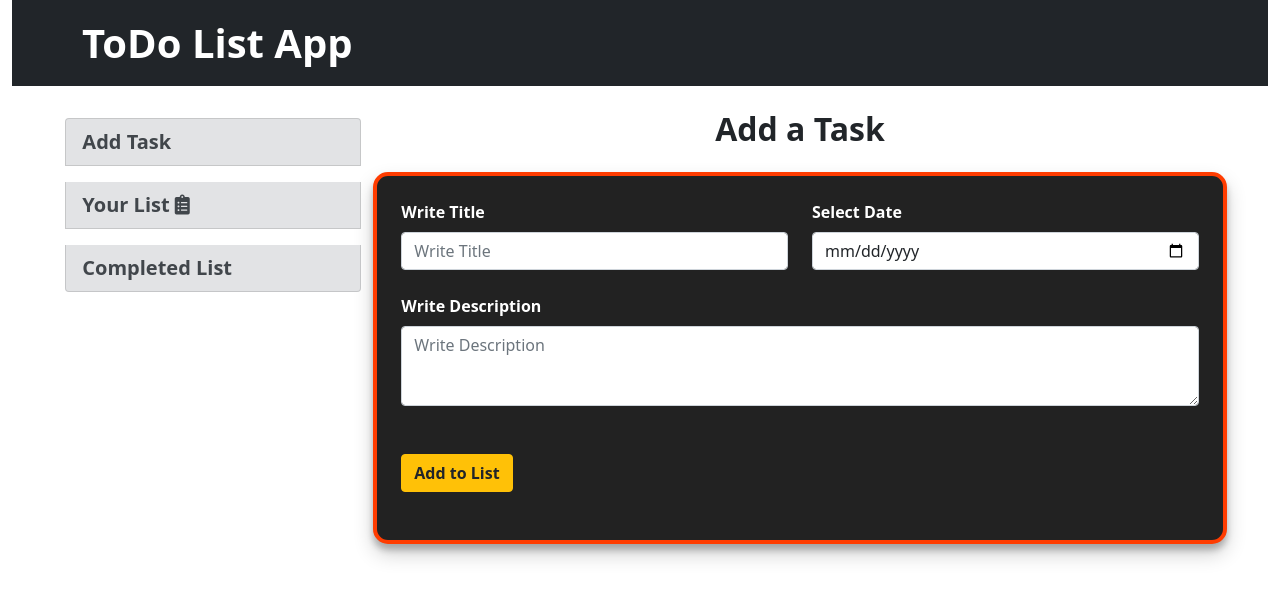
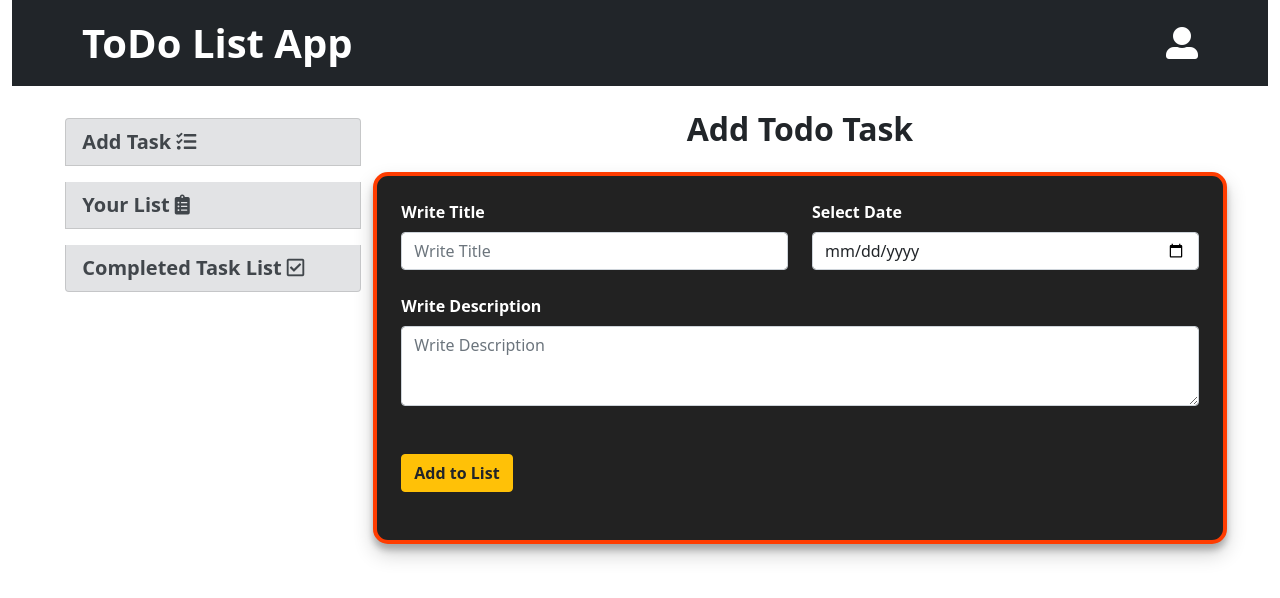
Before and after one commit to Aljoboyer/To-Do-List, a React (Create React App) app: page / in a window 1280 px wide. Shown: the top 598 px of the page. Built offline with nearby package versions, Linux system fonts and the light colour scheme.

Commit message:
all done

```diff
--- a/src/App.css
+++ b/src/App.css
@@ -15,3 +15,6 @@
 .far{
 cursor: pointer;
 }
+.fa-user-alt{
+    color: white;
+}
--- a/src/Pages/AddaTask/Addatask.js
+++ b/src/Pages/AddaTask/Addatask.js
@@ -40,8 +40,8 @@ const Addatask = () => {
 
     }
     return (
-        <Row className="justify-content-center all">
-        <h2 className="text-center my-4 fw-bold">Add a Task</h2>
+        <Row className="justify-content-center ">
+        <h2 className="text-center my-4 fw-bold">Add Todo Task</h2>
         <Form className="addtaskform p-4"  onSubmit={SubmitHandler}>
         <Row>
 
--- a/src/Pages/AllTodolist/Yourlist.js
+++ b/src/Pages/AllTodolist/Yourlist.js
@@ -118,16 +118,16 @@ const Yourlist = () => {
     })
   }
     return (
-       <Row className="justify-content-center g-2 ">
-     <h2 className="text-center my-4 fw-bold">Your Todo list</h2>
+       <Row className="justify-content-center g-3 p-4">
+       <h2 className="text-center my-4 fw-bold">Your Todo list</h2>
 
           {
                lists?.map(list =>
                 <Col key={list._id} lg={4} md={6} sm={12}>
                <Card  className="taskcolam" border="dark" style={{ width: '18rem' }}>
-               <Card.Header className="d-flex justify-content-between"> <h4><i  onClick={() => updatehandler(list._id)} className="far fa-edit"></i></h4> <h4><i onClick={() => DeleteHandler(list._id)} className="far fa-calendar-times"></i></h4> </Card.Header>
+               <Card.Header className="d-flex justify-content-between"> {list.isDone === 'done' ? '' : <h4><i  onClick={() => updatehandler(list._id)} className="far fa-edit"></i></h4>} <h4><i onClick={() => DeleteHandler(list._id)} className="far fa-calendar-times"></i></h4> </Card.Header>
                <Card.Body>
-                 <h6> {mark ? <i className="far fa-check-circle fa-2x az me-2"></i> : <i onClick={() => CompleteHandler(list)}  class="far fa-check-circle fa-2x me-2"></i>} Mark As Done</h6>
+                {list.isDone === 'done' ? <h6> <i className="far fa-check-circle fa-2x az me-2"></i>Task Completed</h6> :  <h6>  <i onClick={() => CompleteHandler(list)}  class="far fa-check-circle fa-2x me-2"></i> Mark As Done</h6> }
                  <Card.Title className="d-flex">{list.title}</Card.Title>
                  <Card.Text>
                    <p className="fw-bold text-primary">{list.taskdate}</p>
--- a/src/Pages/Completelist/Completelist.js
+++ b/src/Pages/Completelist/Completelist.js
@@ -73,7 +73,8 @@ const Completelist = () => {
                   <Card className='taskcolam' border="dark" style={{ width: '18rem' }}>
                   <Card.Header className="d-flex justify-content-between">  <h4><i onClick={() => DeleteHandler(list._id)}  className="far fa-calendar-times"></i></h4> </Card.Header>
                   <Card.Body>
-                    <Card.Title className="d-flex"><i className="far fa-check-circle fa-2x az me-2"></i>{list.title}</Card.Title>
+                  <h6> <i className="far fa-check-circle fa-2x az me-2"></i>Task Completed</h6>
+                    <Card.Title className="d-flex">{list.title}</Card.Title>
                     <Card.Text>
                       {list.description}
                     </Card.Text>
--- a/src/Pages/Home/Homesidebar/Homesidebar.js
+++ b/src/Pages/Home/Homesidebar/Homesidebar.js
@@ -5,9 +5,9 @@ import { Link} from 'react-router-dom';
 const Homesidebar = () => {
     return (
     <ListGroup className="mt-4 all">
-        <ListGroup.Item action variant="secondary" className="sidetxt fw-bold fs-5 my-2" as={Link} to="/">Add Task</ListGroup.Item>
-        <ListGroup.Item className="sidetxt fw-bold fs-5 my-2" as={Link} to="/yourlist" action variant="secondary">Your List <i className="fas fa-clipboard-list"></i></ListGroup.Item>
-        <ListGroup.Item className="sidetxt fw-bold fs-5 my-2" as={Link} to="/completelist" action variant="secondary">Completed List</ListGroup.Item>
+        <ListGroup.Item action variant="secondary" className="sidetxt fw-bold fs-5 my-2" as={Link} to="/">Add Task <i className="fas fa-tasks"></i></ListGroup.Item>
+        <ListGroup.Item className="sidetxt fw-bold fs-5 my-2" as={Link} to="/yourlist" action variant="secondary">Your List <i className="fas fa-clipboard-list "></i></ListGroup.Item>
+        <ListGroup.Item className="sidetxt fw-bold fs-5 my-2" as={Link} to="/completelist" action variant="secondary">Completed Task List <i className="far fa-check-square"></i></ListGroup.Item>
     </ListGroup>
     );
 };
--- a/src/Pages/Home/Navbars/Navbars.js
+++ b/src/Pages/Home/Navbars/Navbars.js
@@ -11,7 +11,7 @@ const Navbars = () => {
           <Nav className="me-auto">
           </Nav>
           <Nav>
-
+          <i className="fas fa-user-alt fa-2x"></i>
           </Nav>
         </Navbar.Collapse>
         </Container>
```
